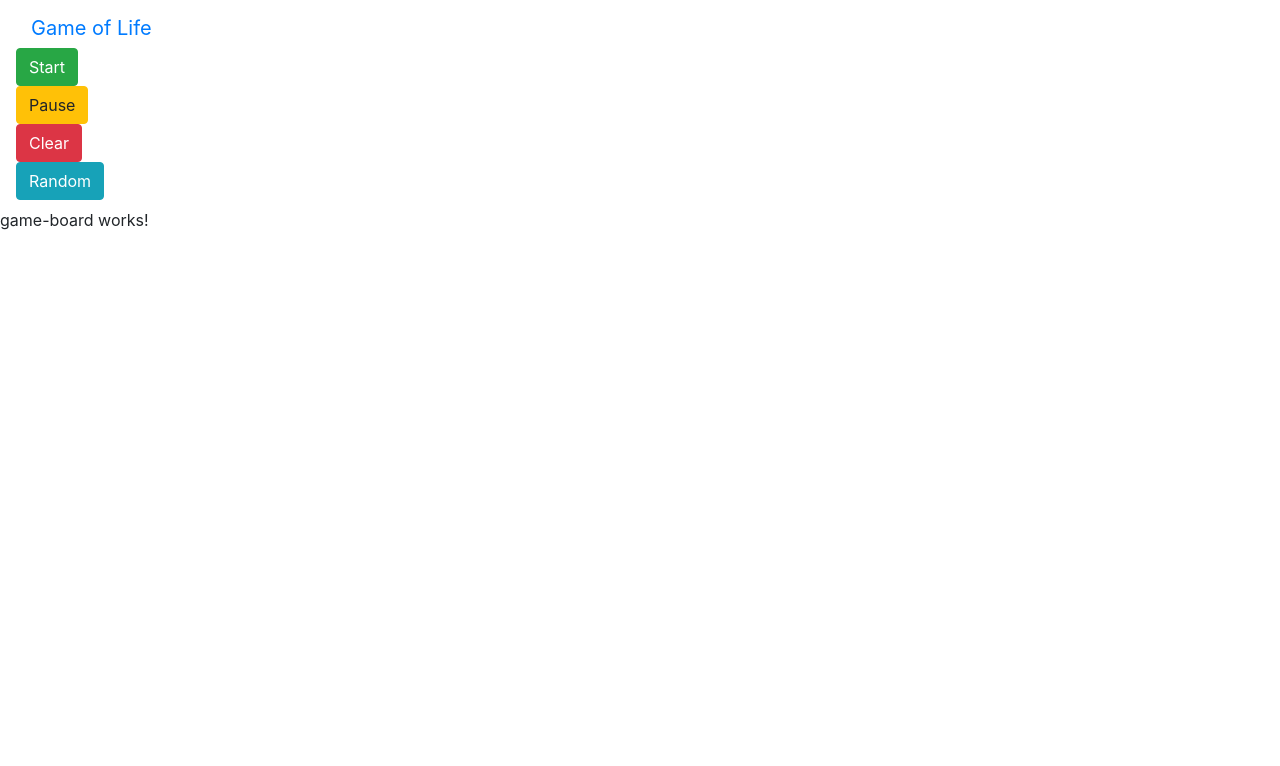
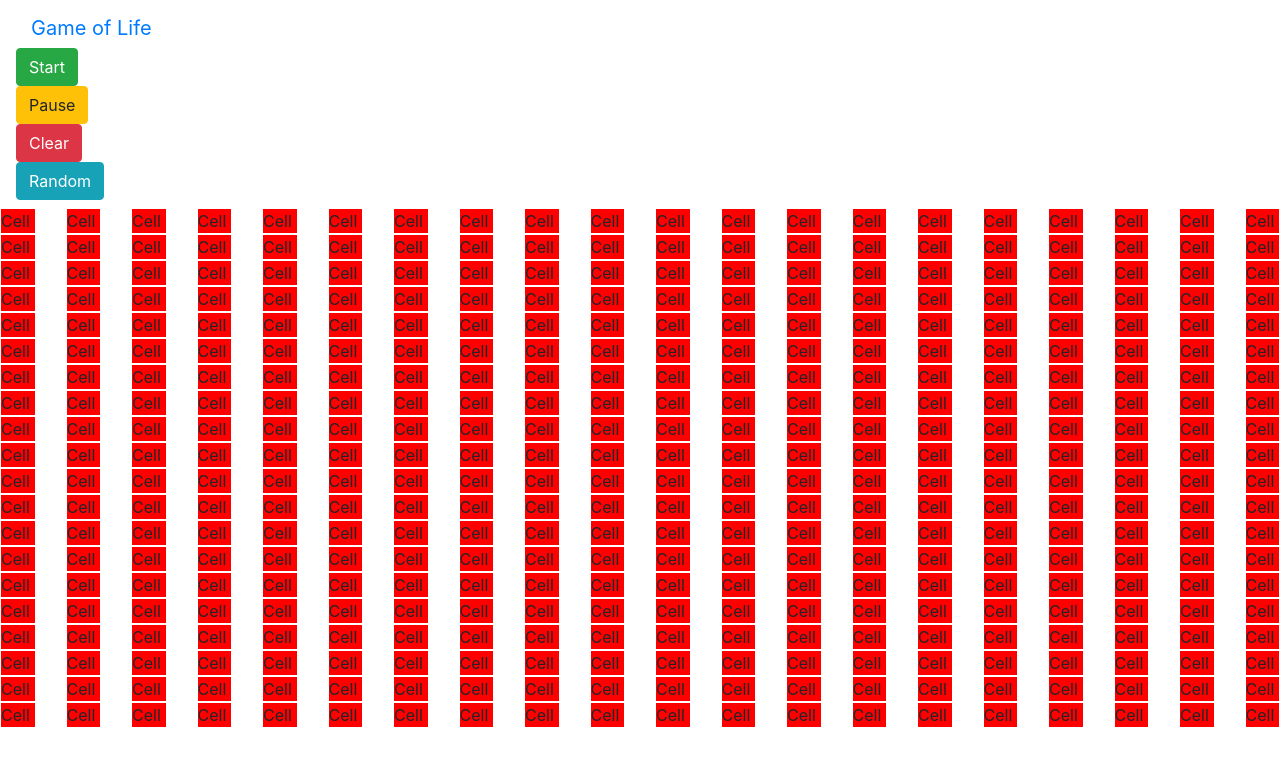
Before and after one commit to sm1215/gol, an Angular app: page / in a window 1280 px wide. Shown: the top 766 px of the page. Built offline with nearby package versions, Linux system fonts and the light colour scheme.

Commit message:
setup gameboard array and created markup from it

```diff
--- a/src/app/game-controller/game-board/game-board.component.html
+++ b/src/app/game-controller/game-board/game-board.component.html
@@ -1,3 +1,5 @@
-<p>
-  game-board works!
-</p>
+<div class="row" *ngFor="let height of gameboard; index as y;">
+  <div class="col" *ngFor="let width of gameboard[y]; index as x;">
+    <app-cell></app-cell>
+  </div>
+</div>
--- a/src/app/game-controller/game-board/game-board.component.ts
+++ b/src/app/game-controller/game-board/game-board.component.ts
@@ -7,10 +7,12 @@ import { Component, OnInit, OnChanges, Input } from '@angular/core';
 })
 export class GameBoardComponent implements OnInit, OnChanges {
   @Input()
-  bounds = {
+  boardBounds: {
     height: 0,
     width: 0
   };
+
+  gameboard = [];
 
   constructor() {
   }
@@ -19,7 +21,16 @@ export class GameBoardComponent implements OnInit, OnChanges {
   }
 
   ngOnChanges() {
-    console.log('bounds', this.bounds);
+    console.log('bounds', this.boardBounds);
+    const gameboard = [];
+    for (let y = 0; y < this.boardBounds.height; y++) {
+      const row = [];
+      for (let x = 0; x < this.boardBounds.width; x++) {
+        row.push(x);
+      }
+      gameboard.push(row);
+    }
+    this.gameboard = gameboard;
+    console.log('gameboard', this.gameboard);
   }
-
 }
--- a/src/app/game-controller/game-controller.component.html
+++ b/src/app/game-controller/game-controller.component.html
@@ -1,3 +1,3 @@
 <app-game-board
-  [bounds]="bounds">
+  [boardBounds]="boardBounds">
 </app-game-board>
--- a/src/app/game-controller/game-controller.component.ts
+++ b/src/app/game-controller/game-controller.component.ts
@@ -1,6 +1,6 @@
-import { Component, OnInit } from '@angular/core';
+import { Component, OnInit, Output } from '@angular/core';
 
-const boardBounds = { height: 20, width: 20 };
+const BOUNDS = { height: 20, width: 20 };
 
 @Component({
   selector: 'app-game-controller',
@@ -8,7 +8,7 @@ const boardBounds = { height: 20, width: 20 };
   styleUrls: ['./game-controller.component.css']
 })
 export class GameControllerComponent implements OnInit {
-
+  @Output() boardBounds = BOUNDS;
   constructor() {
 
   }
```
